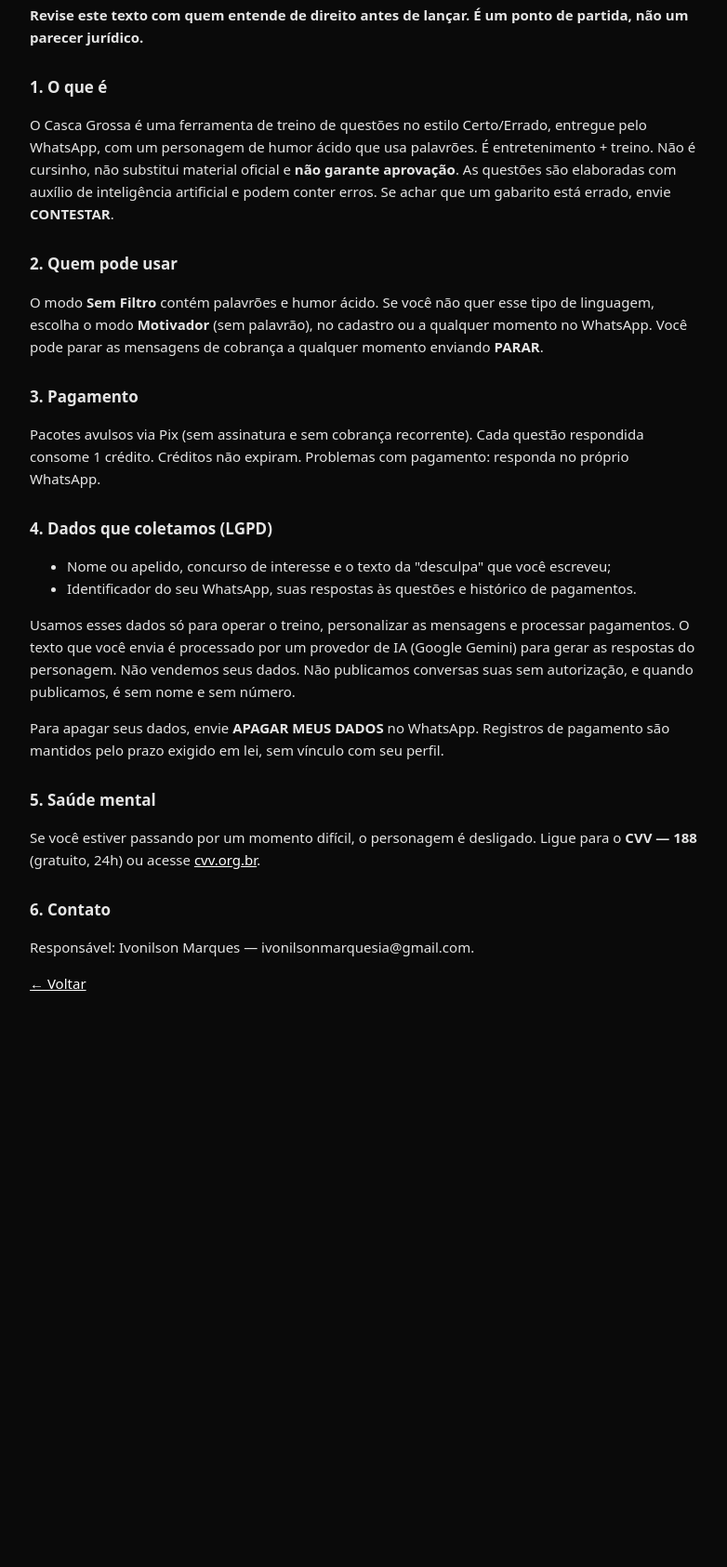
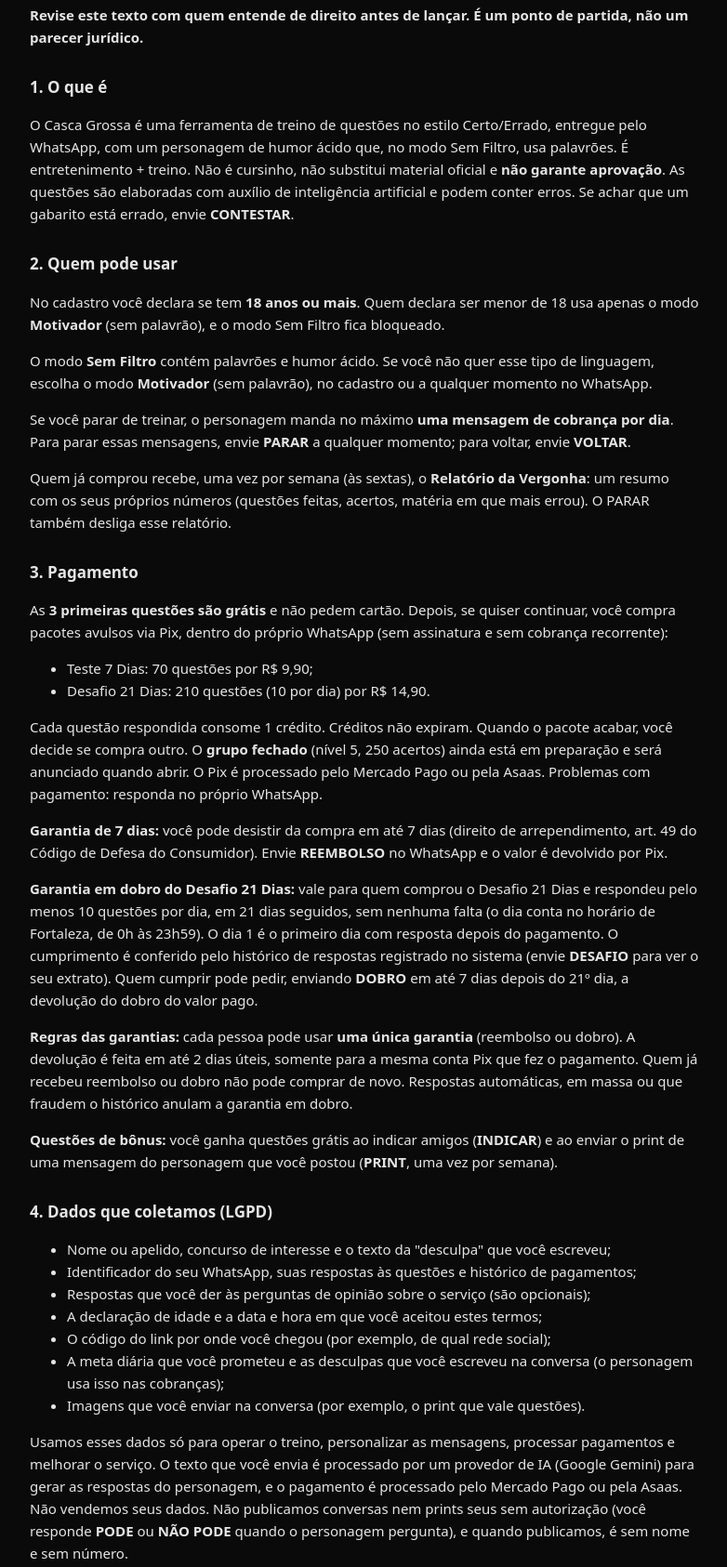
Before and after one commit to Marques10604/cascagrossa, a plain HTML site: page termos.html in a window 1280 px wide. Shown: the part 100-1786 px from the top of the page at 93% size, without its empty margins (248-1030 px from the left). Before the commit the page ends 1201 px from the top, so only its background shows below. Drawn offline with Linux system fonts and the light colour scheme.

Commit message:
Pacotes novos (Desafio 21 Dias e Teste 7 Dias), garantias e privacidade
- Quanto custa: Desafio 21 Dias R$ 14,90 (210 questões) e Teste 7 Dias R$ 9,90 (70); sai o pacote de 300
- Garantia em dobro do desafio e garantia de 7 dias na landing e nos termos
- Formulário aponta pro servidor no Railway
- Nova página de Política de Privacidade

Co-Authored-By: Claude Opus 5.5 <noreply@anthropic.com>

```diff
--- a/termos.html
+++ b/termos.html
@@ -17,27 +17,58 @@
 
 <h2>1. O que é</h2>
 <p>O Casca Grossa é uma ferramenta de treino de questões no estilo Certo/Errado, entregue pelo WhatsApp, com um personagem
-de humor ácido que usa palavrões. É entretenimento + treino. Não é cursinho, não substitui material oficial e
+de humor ácido que, no modo Sem Filtro, usa palavrões. É entretenimento + treino. Não é cursinho, não substitui material oficial e
 <b>não garante aprovação</b>. As questões são elaboradas com auxílio de inteligência artificial e podem conter erros.
 Se achar que um gabarito está errado, envie <b>CONTESTAR</b>.</p>
 
 <h2>2. Quem pode usar</h2>
+<p>No cadastro você declara se tem <b>18 anos ou mais</b>. Quem declara ser menor de 18 usa apenas o modo
+<b>Motivador</b> (sem palavrão), e o modo Sem Filtro fica bloqueado.</p>
 <p>O modo <b>Sem Filtro</b> contém palavrões e humor ácido. Se você não quer esse tipo de linguagem, escolha o modo
-<b>Motivador</b> (sem palavrão), no cadastro ou a qualquer momento no WhatsApp. Você pode parar as mensagens de cobrança a
-qualquer momento enviando <b>PARAR</b>.</p>
+<b>Motivador</b> (sem palavrão), no cadastro ou a qualquer momento no WhatsApp.</p>
+<p>Se você parar de treinar, o personagem manda no máximo <b>uma mensagem de cobrança por dia</b>. Para parar essas
+mensagens, envie <b>PARAR</b> a qualquer momento; para voltar, envie <b>VOLTAR</b>.</p>
+<p>Quem já comprou recebe, uma vez por semana (às sextas), o <b>Relatório da Vergonha</b>: um resumo com os seus
+próprios números (questões feitas, acertos, matéria em que mais errou). O PARAR também desliga esse relatório.</p>
 
 <h2>3. Pagamento</h2>
-<p>Pacotes avulsos via Pix (sem assinatura e sem cobrança recorrente). Cada questão respondida consome 1 crédito.
-Créditos não expiram. Problemas com pagamento: responda no próprio WhatsApp.</p>
+<p>As <b>3 primeiras questões são grátis</b> e não pedem cartão. Depois, se quiser continuar, você compra pacotes
+avulsos via Pix, dentro do próprio WhatsApp (sem assinatura e sem cobrança recorrente):</p>
+<ul>
+  <li>Teste 7 Dias: 70 questões por R$ 9,90;</li>
+  <li>Desafio 21 Dias: 210 questões (10 por dia) por R$ 14,90.</li>
+</ul>
+<p>Cada questão respondida consome 1 crédito. Créditos não expiram. Quando o pacote acabar, você decide se compra outro.
+O <b>grupo fechado</b> (nível 5, 250 acertos) ainda está em preparação e será anunciado quando abrir.
+O Pix é processado pelo Mercado Pago ou pela Asaas. Problemas com pagamento: responda no próprio WhatsApp.</p>
+<p><b>Garantia de 7 dias:</b> você pode desistir da compra em até 7 dias (direito de arrependimento, art. 49 do
+Código de Defesa do Consumidor). Envie <b>REEMBOLSO</b> no WhatsApp e o valor é devolvido por Pix.</p>
+<p><b>Garantia em dobro do Desafio 21 Dias:</b> vale para quem comprou o Desafio 21 Dias e respondeu pelo menos
+10 questões por dia, em 21 dias seguidos, sem nenhuma falta (o dia conta no horário de Fortaleza, de 0h às 23h59).
+O dia 1 é o primeiro dia com resposta depois do pagamento. O cumprimento é conferido pelo histórico de respostas
+registrado no sistema (envie <b>DESAFIO</b> para ver o seu extrato). Quem cumprir pode pedir, enviando <b>DOBRO</b> em até
+7 dias depois do 21º dia, a devolução do dobro do valor pago.</p>
+<p><b>Regras das garantias:</b> cada pessoa pode usar <b>uma única garantia</b> (reembolso ou dobro). A devolução é feita
+em até 2 dias úteis, somente para a mesma conta Pix que fez o pagamento. Quem já recebeu reembolso ou dobro não pode
+comprar de novo. Respostas automáticas, em massa ou que fraudem o histórico anulam a garantia em dobro.</p>
+<p><b>Questões de bônus:</b> você ganha questões grátis ao indicar amigos (<b>INDICAR</b>) e ao enviar o print de
+uma mensagem do personagem que você postou (<b>PRINT</b>, uma vez por semana).</p>
 
 <h2>4. Dados que coletamos (LGPD)</h2>
 <ul>
   <li>Nome ou apelido, concurso de interesse e o texto da "desculpa" que você escreveu;</li>
-  <li>Identificador do seu WhatsApp, suas respostas às questões e histórico de pagamentos.</li>
+  <li>Identificador do seu WhatsApp, suas respostas às questões e histórico de pagamentos;</li>
+  <li>Respostas que você der às perguntas de opinião sobre o serviço (são opcionais);</li>
+  <li>A declaração de idade e a data e hora em que você aceitou estes termos;</li>
+  <li>O código do link por onde você chegou (por exemplo, de qual rede social);</li>
+  <li>A meta diária que você prometeu e as desculpas que você escreveu na conversa (o personagem usa isso nas cobranças);</li>
+  <li>Imagens que você enviar na conversa (por exemplo, o print que vale questões).</li>
 </ul>
-<p>Usamos esses dados só para operar o treino, personalizar as mensagens e processar pagamentos. O texto que você envia
-é processado por um provedor de IA (Google Gemini) para gerar as respostas do personagem. Não vendemos seus dados.
-Não publicamos conversas suas sem autorização, e quando publicamos, é sem nome e sem número.</p>
+<p>Usamos esses dados só para operar o treino, personalizar as mensagens, processar pagamentos e melhorar o serviço.
+O texto que você envia é processado por um provedor de IA (Google Gemini) para gerar as respostas do personagem, e o
+pagamento é processado pelo Mercado Pago ou pela Asaas. Não vendemos seus dados.
+Não publicamos conversas nem prints seus sem autorização (você responde <b>PODE</b> ou <b>NÃO PODE</b> quando
+o personagem pergunta), e quando publicamos, é sem nome e sem número.</p>
 <p>Para apagar seus dados, envie <b>APAGAR MEUS DADOS</b> no WhatsApp. Registros de pagamento são mantidos pelo prazo
 exigido em lei, sem vínculo com seu perfil.</p>
 
@@ -47,7 +78,7 @@ ou acesse <a href="https://cvv.org.br">cvv.org.br</a>.</p>
 
 <h2>6. Contato</h2>
 <p>Responsável: Ivonilson Marques — ivonilsonmarquesia@gmail.com.</p>
-<p><a href="index.html">← Voltar</a></p>
+<p><a href="privacidade.html">Política de Privacidade</a> · <a href="index.html">← Voltar</a></p>
 </main>
 </body>
 </html>
```
Also changed, not shown: index.html (+8 -8 lines), privacidade.html (added, +59 -0 lines).
